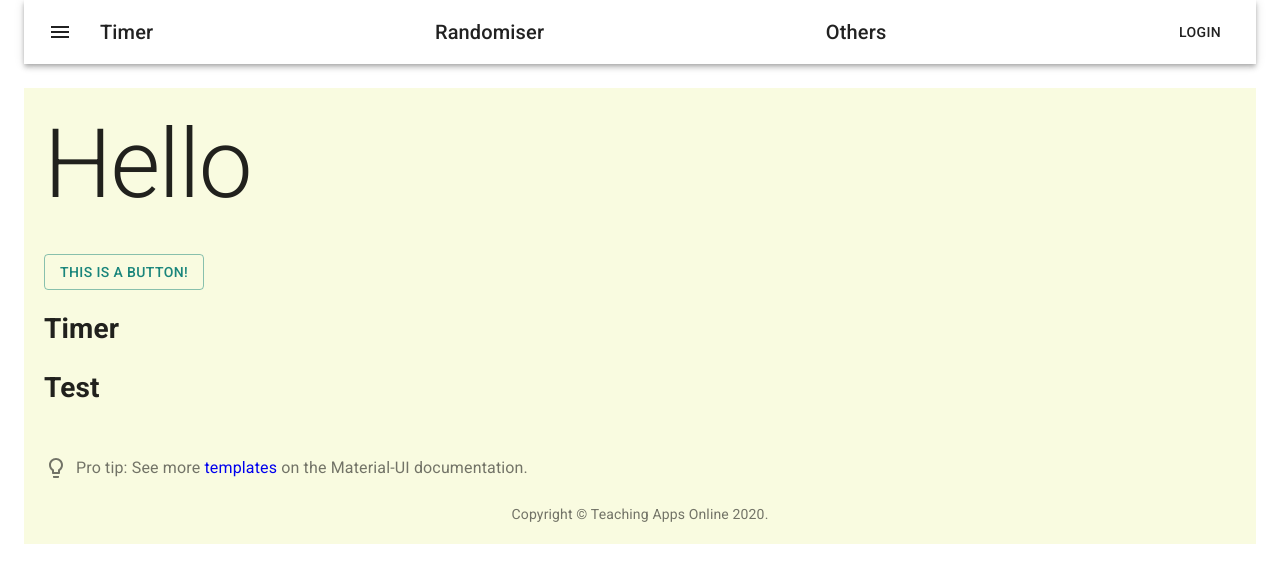
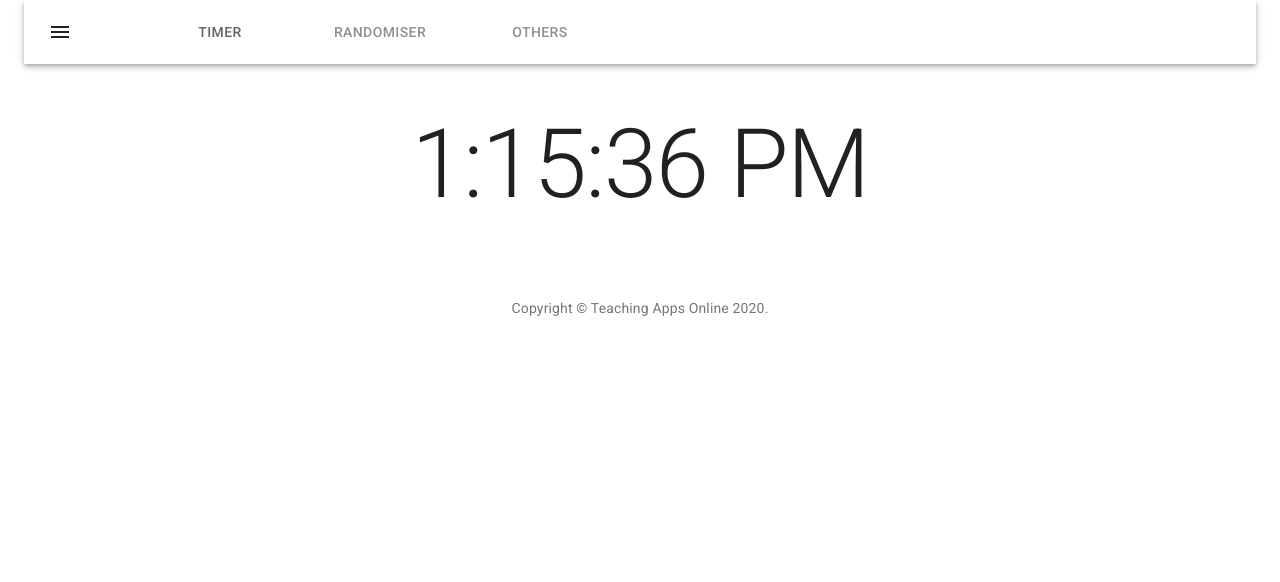
Before and after one commit to Deanang/TeacherApps, a React (Create React App) app: page / in a window 1280 px wide. Shown: the top 582 px of the page. Built offline with nearby package versions, Linux system fonts and the light colour scheme.

Commit message:
Basic Layout
Basic Layout

```diff
--- a/src/App.js
+++ /dev/null
@@ -1,77 +0,0 @@
-import {
-  AppBar,
-  Box,
-  Button,
-  Container,
-  IconButton,
-  Link,
-  Toolbar,
-  Typography,
-} from '@material-ui/core';
-import { makeStyles } from '@material-ui/core/styles';
-import MenuIcon from '@material-ui/icons/Menu';
-import React from 'react';
-import ProTip from './ProTip';
-import { Test, Timer } from './Timer';
-
-const useStyles = makeStyles((theme) => ({
-  root: {
-    flexGrow: 0,
-  },
-  menuButton: {
-    marginRight: theme.spacing(2),
-  },
-  title: {
-    flexGrow: 1,
-  },
-}));
-
-function Copyright() {
-  return (
-    <Typography variant="body2" color="textSecondary" align="center">
-      {'Copyright © '}
-      <Link color="inherit" href="https://material-ui.com/">
-        Teaching Apps Online
-      </Link>{' '}
-      {new Date().getFullYear()}
-      {'.'}
-    </Typography>
-  );
-}
-
-export default function App() {
-  const classes = useStyles();
-  return (
-    <Container maxWidth="xl">
-      <AppBar position="static" color="blue">
-        <Toolbar>
-          <IconButton edge="start" className={classes.menuButton} color="inherit" aria-label="menu">
-            <MenuIcon />
-          </IconButton>
-          <Typography variant="h6" className={classes.title}>
-            Timer
-          </Typography>
-          <Typography variant="h6" className={classes.title}>
-            Randomiser
-          </Typography>
-          <Typography variant="h6" className={classes.title}>
-            Others
-          </Typography>
-          <Button color="inherit">Login</Button>
-        </Toolbar>
-      </AppBar>
-      <Box my={3} style={{ backgroundColor: '#f9fbe0', padding: '20px' }}>
-        <Typography variant="h1" component="h1" gutterBottom>
-          Hello
-        </Typography>
-        <Button variant="outlined" color="secondary">
-          This is a button!
-        </Button>
-        <Timer />
-        <Test />
-        <ProTip />
-        <Copyright />
-      </Box>
-    </Container>
-  );
-}
--- /dev/null
+++ b/src/App/Clock.js
@@ -0,0 +1,32 @@
+import React, { Component } from 'react';
+import { Typography } from '@material-ui/core';
+
+class App extends Component {
+  state = {
+    time: new Date(),
+  };
+
+  componentDidMount() {
+    this.timerID = setInterval(() => this.tick(), 1000);
+  }
+
+  componentWillUnmount() {
+    clearInterval(this.timerID);
+  }
+
+  tick() {
+    this.setState({
+      time: new Date(),
+    });
+  }
+
+  render() {
+    return (
+      <Typography align="center" variant="h1" component="h1" gutterBottom>
+        {this.state.time.toLocaleTimeString()}
+      </Typography>
+    );
+  }
+}
+
+export default App;
--- /dev/null
+++ b/src/Layout/Copyright.js
@@ -0,0 +1,15 @@
+import React from 'react';
+import { Link, Typography } from '@material-ui/core';
+
+export default function Copyright() {
+  return (
+    <Typography variant="body2" color="textSecondary" align="center">
+      {'Copyright © '}
+      <Link color="inherit" href="https://material-ui.com/">
+        Teaching Apps Online
+      </Link>{' '}
+      {new Date().getFullYear()}
+      {'.'}
+    </Typography>
+  );
+}
--- /dev/null
+++ b/src/Layout/SiteNav.js
@@ -0,0 +1,48 @@
+import { AppBar, Box, Container, IconButton, Toolbar, Tab, Tabs } from '@material-ui/core';
+import { makeStyles } from '@material-ui/core/styles';
+import MenuIcon from '@material-ui/icons/Menu';
+import React from 'react';
+import Clock from '../App/Clock';
+import Copyright from './Copyright';
+
+const useStyles = makeStyles((theme) => ({
+  root: {
+    flexGrow: 0,
+  },
+  menuButton: {
+    marginRight: theme.spacing(2),
+  },
+  title: {
+    flexGrow: 1,
+  },
+}));
+
+function AppArea() {
+  return (
+    <Box my={3} style={{ padding: '20px' }}>
+      <Clock />
+    </Box>
+  );
+}
+
+export default function SiteNav() {
+  const classes = useStyles();
+  return (
+    <Container>
+      <AppBar position="sticky" color="blue">
+        <Toolbar>
+          <IconButton edge="start" className={classes.menuButton} color="inherit" aria-label="menu">
+            <MenuIcon />
+          </IconButton>
+          <Tabs variant="scrollable" scrollButtons="on" aria-label="scrollable auto tabs example">
+            <Tab label="Timer" />
+            <Tab label="Randomiser" disabled />
+            <Tab label="Others" disabled />
+          </Tabs>
+        </Toolbar>
+      </AppBar>
+      <AppArea />
+      <Copyright />
+    </Container>
+  );
+}
--- a/src/Timer.js
+++ /dev/null
@@ -1,15 +0,0 @@
-import React from 'react';
-
-class Timer extends React.Component {
-  render() {
-    return <h1>Timer</h1>;
-  }
-}
-
-class Test extends React.Component {
-  render() {
-    return <h1>Test</h1>;
-  }
-}
-
-export { Timer, Test };
--- a/src/index.js
+++ b/src/index.js
@@ -2,14 +2,14 @@ import React from 'react';
 import ReactDOM from 'react-dom';
 import CssBaseline from '@material-ui/core/CssBaseline';
 import { ThemeProvider } from '@material-ui/core/styles';
-import App from './App';
+import SiteNav from './Layout/SiteNav';
 import theme from './theme';
 
 ReactDOM.render(
   <ThemeProvider theme={theme}>
     {/* CssBaseline kickstart an elegant, consistent, and simple baseline to build upon. */}
     <CssBaseline />
-    <App />
+    <SiteNav />
   </ThemeProvider>,
   document.querySelector('#root'),
 );
```
Also changed, not shown: src/App/App.js (added, +16 -0 lines), src/App/Timer.js (added, +81 -0 lines), src/App/App.css (added), src/Layout/ProTip.js (renamed from src/ProTip.js).
